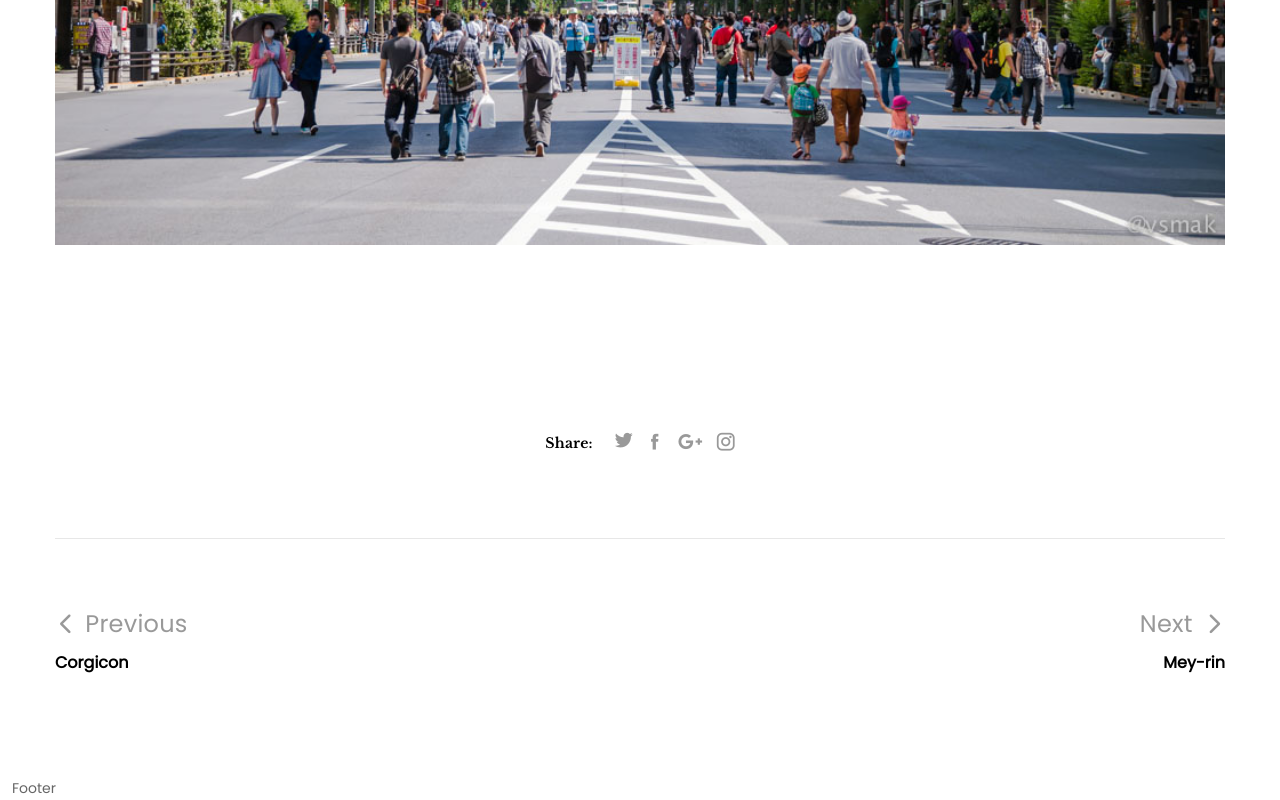
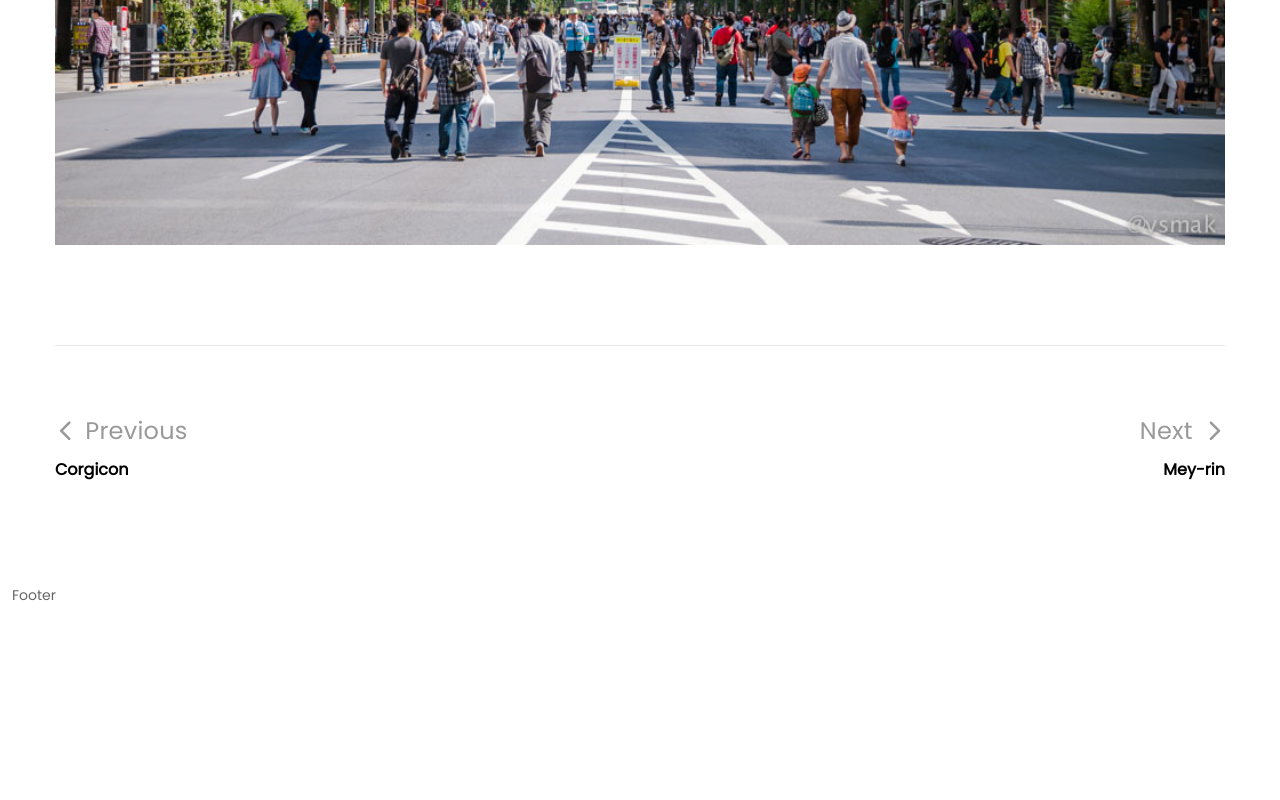
Before and after one commit to vsamaco/vs-portfolio, a Next.js app: page /portfolio-details/1 in a window 1280 px wide. Shown: the part 1407-2207 px from the top of the page. After the commit the page ends 2014 px from the top, so only its background shows below. Built offline with nearby package versions, Linux system fonts and the light colour scheme.

Commit message:
404 and fix links

```diff
--- a/src/containers/portfolio-details/index.tsx
+++ b/src/containers/portfolio-details/index.tsx
@@ -103,9 +103,7 @@
                     />
                   );
                 })}
-                <Link href={process.env.PUBLIC_URL + data.pageUrl.link}>
-                  {data.pageUrl.text}
-                </Link>
+                <Link href={data.pageUrl.link}>{data.pageUrl.text}</Link>
               </div>
               <div
                 className="thumb section-padding-bottom"
@@ -124,41 +122,6 @@
       </div>
 
       <div className="container">
-        <div className="row">
-          <div className="col-lg-12" data-aos="fade-up">
-            <div className="social-icons">
-              <span>Share:</span>
-              <a
-                href="https://twitter.com/"
-                target="_blank"
-                rel="noopener noreferrer"
-              >
-                <i className="social_twitter"></i>
-              </a>
-              <a
-                href="https://facebook.com/"
-                target="_blank"
-                rel="noopener noreferrer"
-              >
-                <i className="icofont-facebook"></i>
-              </a>
-              <a
-                href="https://myaccount.google.com/"
-                target="_blank"
-                rel="noopener noreferrer"
-              >
-                <i className="icofont-google-plus"></i>
-              </a>
-              <a
-                href="https://www.instagram.com/"
-                target="_blank"
-                rel="noopener noreferrer"
-              >
-                <i className="icofont-instagram"></i>
-              </a>
-            </div>
-          </div>
-        </div>
         <div className="row">
           <div className="col-lg-12" data-aos="fade-up" data-aos-delay="600">
             <div className="portfolio-navigation">
--- a/src/pages/portfolio-details/[id].tsx
+++ b/src/pages/portfolio-details/[id].tsx
@@ -1,4 +1,4 @@
-import React, { FC } from "react";
+import React from "react";
 // import ScrollToTop from "../components/scroll-to-top";
 // import SEO from "../components/seo";
 import PortfolioDetailsContainer from "@/containers/portfolio-details";
@@ -8,15 +8,19 @@
 import Layout from "@/layouts/index";
 import { Portfolio } from "@/utils/types";
 import { useRouter } from "next/router";
+import { notFound } from "next/navigation";
 
 const PortfolioDetails = () => {
   const router = useRouter();
   const { id } = router.query;
-  if (!id) return null;
 
   const projectId = parseInt(id as string, 10);
   const typedData = PortfolioData as Portfolio[];
-  const data = typedData.filter((project) => project.id === projectId);
+  const project = typedData.find((project) => project.id === projectId);
+
+  if (!project) {
+    notFound();
+  }
 
   const projectIndex = typedData.findIndex((p) => p.id === projectId);
   const total = typedData.length;
@@ -31,7 +35,7 @@
           <Header classOption="hb-border" />
           <div className="main-content">
             <PortfolioDetailsContainer
-              data={data[0]}
+              data={project}
               nextProject={nextProject}
               prevProject={prevProject}
             />
```
